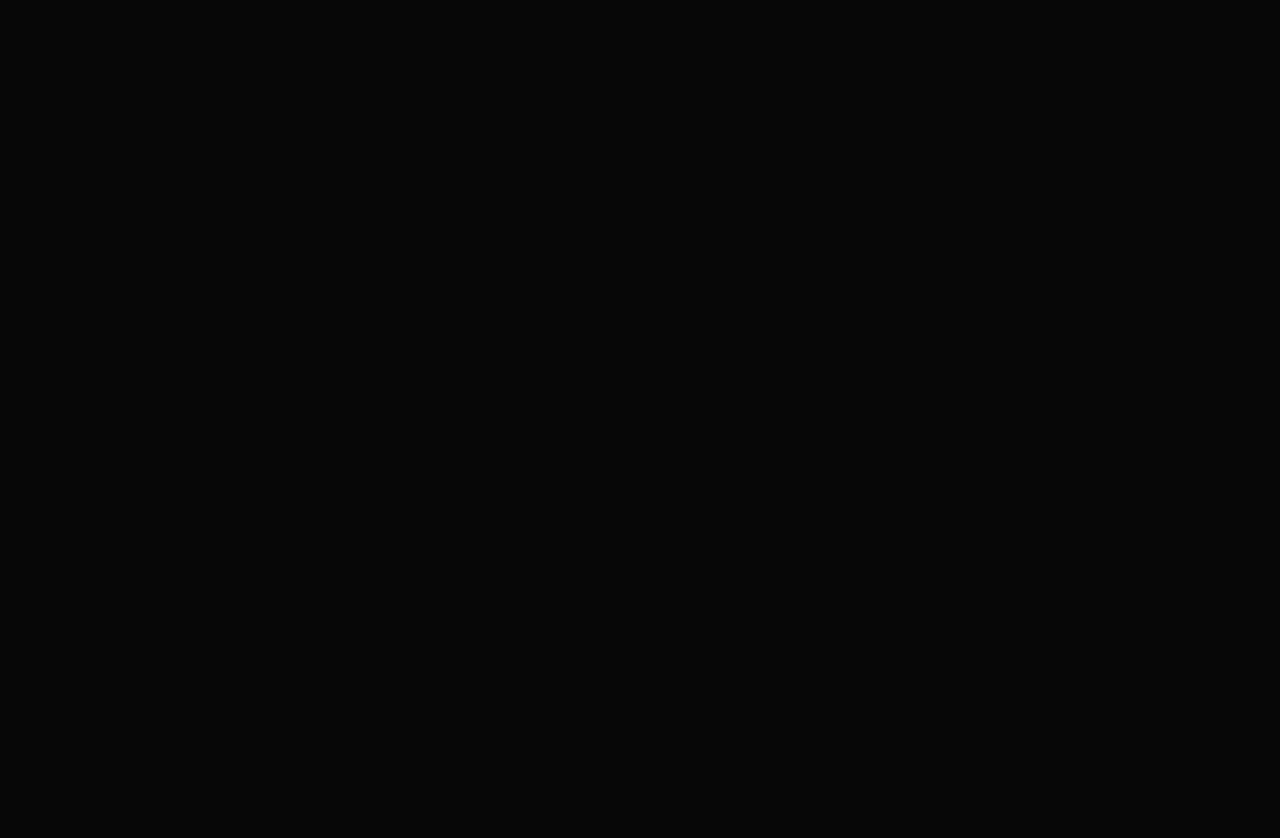
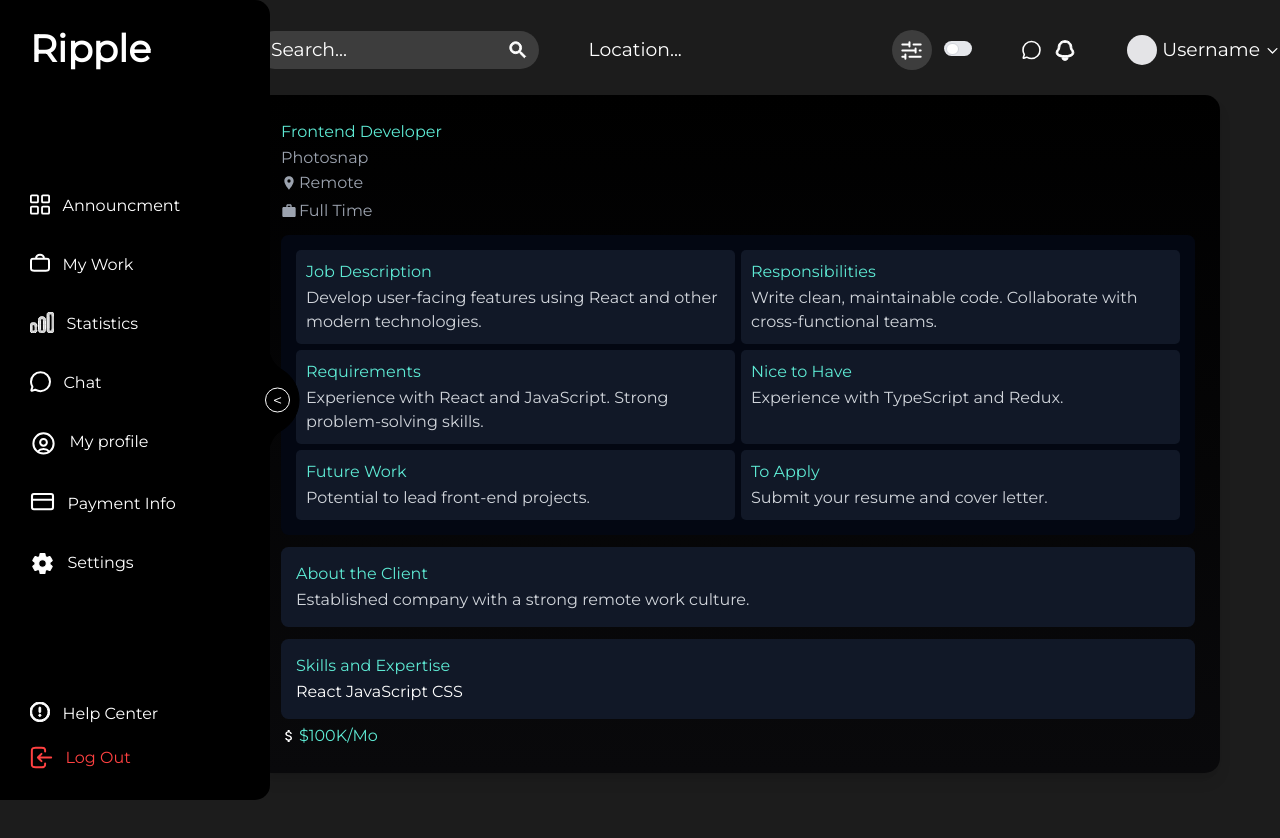
Before and after one commit to VoiceOfDarkness/Ripple, a React (Create React App) app in the folder frontend/: page /job/1 in a window 1280 px wide. Before the commit this address had no page. Shown: the top 838 px of the page. Before the commit the page ends 800 px from the top, so only its background shows below. Built offline with nearby package versions, Linux system fonts and the light colour scheme.

Commit message:
feat: JobDetails page created -v1

```diff
--- a/frontend/package.json
+++ b/frontend/package.json
@@ -4,6 +4,7 @@
   "private": true,
   "dependencies": {
     "@chakra-ui/input": "^2.1.2",
+    "@chakra-ui/react": "^2.8.2",
     "@chakra-ui/textarea": "^2.1.2",
     "@emotion/react": "^11.11.4",
     "@emotion/styled": "^11.11.5",
@@ -16,11 +17,12 @@
     "autoprefixer": "^10.4.19",
     "axios": "^1.7.2",
     "formik": "^2.4.6",
-    "framer-motion": "^11.1.9",
+    "framer-motion": "^11.2.10",
     "js-cookie": "^3.0.5",
     "postcss-cli": "^11.0.0",
     "react": "^18.3.1",
     "react-dom": "^18.3.1",
+    "react-icons": "^5.2.1",
     "react-redux": "^9.1.2",
     "react-router-dom": "^6.23.0",
     "react-scripts": "^5.0.1",
--- a/frontend/src/App.js
+++ b/frontend/src/App.js
@@ -1,9 +1,11 @@
+// App.js
 import { Route, Routes } from "react-router-dom";
 import HomePage from "./pages/Home";
 import AuthPage from "./pages/Auth";
 import JobMainLayout from "./layouts/JobMainLayaout";
 import JobMain from "./components/JobMain";
 import Profile from "./pages/Profile";
+import JobDetails from "./components/JobDetails"; // Import the JobDetails component
 
 function App() {
   return (
@@ -12,6 +14,7 @@ function App() {
       <Route element={<JobMainLayout />}>
         <Route path="/jobs" element={<JobMain />} />
         <Route path="/profile" element={<Profile />} />
+        <Route path="/job/:id" element={<JobDetails />} /> {/* Add the job details route */}
       </Route>
       <Route path="/auth" element={<AuthPage />} />
       <Route path="/dashboard" element={<AuthPage />} />
--- a/frontend/src/components/JobCards/JobCard.jsx
+++ b/frontend/src/components/JobCards/JobCard.jsx
@@ -1,4 +1,6 @@
+// JobCard.js
 import { useState } from "react";
+import { useNavigate } from "react-router-dom";
 import BookmarkBorderIcon from "@mui/icons-material/BookmarkBorder";
 import BookmarkIcon from "@mui/icons-material/Bookmark";
 
@@ -9,17 +11,24 @@ const InfoTag = ({ children }) => {
     </span>
   );
 };
+
 export default function JobCard({ job }) {
   const [isExpanded, setIsExpanded] = useState(false);
+  const navigate = useNavigate();
 
-  const handleToggle = () => {
+  const handleToggle = (event) => {
+    event.stopPropagation(); // Prevent triggering the handleClick
     setIsExpanded(!isExpanded);
+  };
+
+  const handleClick = () => {
+    navigate(`/job/${job.id}`);
   };
 
   return (
     <div
-      className={`bg-black w-full shadow-md p-6 rounded-3xl
-      }`}>
+      className="bg-black w-full shadow-md p-6 rounded-3xl cursor-pointer"
+      onClick={handleClick}>
       <div className="flex w-full justify-between content-between">
         <div className="w-16 h-16 flex items-center justify-center bg-inputGray rounded-full"></div>
         {isExpanded ? (
@@ -31,14 +40,14 @@ export default function JobCard({ job }) {
           />
         )}
       </div>
-      <h1 className="text-white font-bold  mt-5">{job.title}</h1>
+      <h1 className="text-white font-bold mt-5">{job.title}</h1>
       <h2 className="text-white">{job.company}</h2>
       <div className="flex gap-3 mt-10">
         <InfoTag>{job.location}</InfoTag>
         <InfoTag>{job.postedAt}</InfoTag>
         <InfoTag>{job.contract}</InfoTag>
       </div>
-      <div className="flex  mt-10 gap-10">
+      <div className="flex mt-10 gap-10">
         {job.isNew && (
           <span className="bg-red text-white py-1 px-3 rounded-3xl">New</span>
         )}
--- /dev/null
+++ b/frontend/src/components/JobDetails/index.jsx
@@ -0,0 +1,109 @@
+// JobDetails.js
+import React from 'react';
+import { useParams } from 'react-router-dom';
+import { Box, Text, Heading, Stack, Tag, Flex, Icon, VStack, Divider, Grid, GridItem } from '@chakra-ui/react';
+import { MdLocationOn, MdWork, MdAttachMoney } from 'react-icons/md';
+
+const jobData = [
+  {
+    id: 1,
+    title: "Frontend Developer",
+    company: "Photosnap",
+    location: "Remote",
+    postedAt: "1d ago",
+    contract: "Full Time",
+    cost: 100,
+    experienceLevel: "Mid-Level",
+    projectType: "Development",
+    skills: ["React", "JavaScript", "CSS"],
+    description: "Develop user-facing features using React and other modern technologies.",
+    responsibilities: "Write clean, maintainable code. Collaborate with cross-functional teams.",
+    requirements: "Experience with React and JavaScript. Strong problem-solving skills.",
+    niceToHave: "Experience with TypeScript and Redux.",
+    futureWork: "Potential to lead front-end projects.",
+    toApply: "Submit your resume and cover letter.",
+    clientInfo: "Established company with a strong remote work culture.",
+    type: "Worldwide"
+  },
+  // Add more job objects here...
+];
+
+const JobDetails = () => {
+  const { id } = useParams();
+  const job = jobData.find(job => job.id === parseInt(id));
+
+  if (!job) {
+    return <Box className="bg-black mt-10 mb-10 mr-24 text-white p-10 rounded-3xl">Job not found</Box>;
+  }
+
+  return (
+    <Box className="bg-gradient-to-b from-black to-zinc-950 text-white p-10 rounded-3xl mt-10 mb-10 mr-24 shadow-lg">
+      <Box mb="6">
+        <Heading as="h1" size="xl" mb="2" className="text-teal-300">{job.title}</Heading>
+        <Text fontSize="lg" mb="1" className="text-gray-400">{job.company}</Text>
+        <Flex align="center" mb="4" className="text-gray-400">
+          <Icon as={MdLocationOn} mr="2" />
+          <Text fontSize="md">{job.location}</Text>
+        </Flex>
+        <Flex align="center" className="text-gray-400">
+          <Icon as={MdWork} mr="2" />
+          <Text fontSize="md">{job.contract}</Text>
+        </Flex>
+      </Box>
+
+      <Divider my="6" borderColor="gray-700" />
+
+      <Grid templateColumns="repeat(2, 1fr)" gap={6} className="bg-gray-950 p-6 rounded-xl">
+        <GridItem colSpan={[2, 1]} className="bg-gray-900 p-4 rounded-lg">
+          <Heading as="h2" size="md" mb="2" className="text-teal-300">Job Description</Heading>
+          <Text className="text-gray-300">{job.description}</Text>
+        </GridItem>
+        <GridItem colSpan={[2, 1]} className="bg-gray-900 p-4 rounded-lg">
+          <Heading as="h2" size="md" mb="2" className="text-teal-300">Responsibilities</Heading>
+          <Text className="text-gray-300">{job.responsibilities}</Text>
+        </GridItem>
+        <GridItem colSpan={[2, 1]} className="bg-gray-900 p-4 rounded-lg">
+          <Heading as="h2" size="md" mb="2" className="text-teal-300">Requirements</Heading>
+          <Text className="text-gray-300">{job.requirements}</Text>
+        </GridItem>
+        <GridItem colSpan={[2, 1]} className="bg-gray-900 p-4 rounded-lg">
+          <Heading as="h2" size="md" mb="2" className="text-teal-300">Nice to Have</Heading>
+          <Text className="text-gray-300">{job.niceToHave}</Text>
+        </GridItem>
+        <GridItem colSpan={[2, 1]} className="bg-gray-900 p-4 rounded-lg">
+          <Heading as="h2" size="md" mb="2" className="text-teal-300">Future Work</Heading>
+          <Text className="text-gray-300">{job.futureWork}</Text>
+        </GridItem>
+        <GridItem colSpan={[2, 1]} className="bg-gray-900 p-4 rounded-lg">
+          <Heading as="h2" size="md" mb="2" className="text-teal-300">To Apply</Heading>
+          <Text className="text-gray-300">{job.toApply}</Text>
+        </GridItem>
+      </Grid>
+
+      <Divider my="6" borderColor="gray-900" />
+
+      <Box mb="5" className="bg-gray-900 p-6 rounded-xl">
+        <Heading as="h2" size="md" mb="2" className="text-teal-300">About the Client</Heading>
+        <Text className="text-gray-300">{job.clientInfo}</Text>
+      </Box>
+
+      <Divider my="6" borderColor="gray-900" />
+
+      <Box mb="5" className="bg-gray-900 p-6 rounded-xl">
+        <Heading as="h2" size="md" mb="2" className="text-teal-300">Skills and Expertise</Heading>
+        <Stack direction="row" spacing={4} wrap="wrap">
+          {job.skills.map(skill => (
+            <Tag size="lg" key={skill} variant="solid" colorScheme="teal">{skill}</Tag>
+          ))}
+        </Stack>
+      </Box>
+
+      <Flex align="center" mt="4">
+        <Icon as={MdAttachMoney} mr="2" />
+        <Text fontSize="lg" className="text-teal-300">${job.cost}K/Mo</Text>
+      </Flex>
+    </Box>
+  );
+};
+
+export default JobDetails;
--- a/frontend/src/components/JobMain/index.jsx
+++ b/frontend/src/components/JobMain/index.jsx
@@ -1,3 +1,4 @@
+// JobMain.js
 import JobCardsList from "../JobCards/JobCardsList";
 
 export default function JobMain() {
@@ -73,6 +74,7 @@ export default function JobMain() {
       cost: 100,
     },
   ];
+
   return (
     <div>
       <JobCardsList jobs={jobs} />
```
Also changed, not shown: 1 other file (tests, documents, lock files or other folders).
